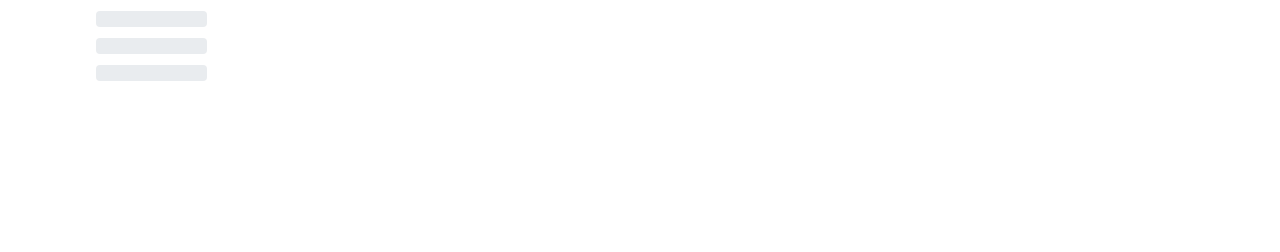
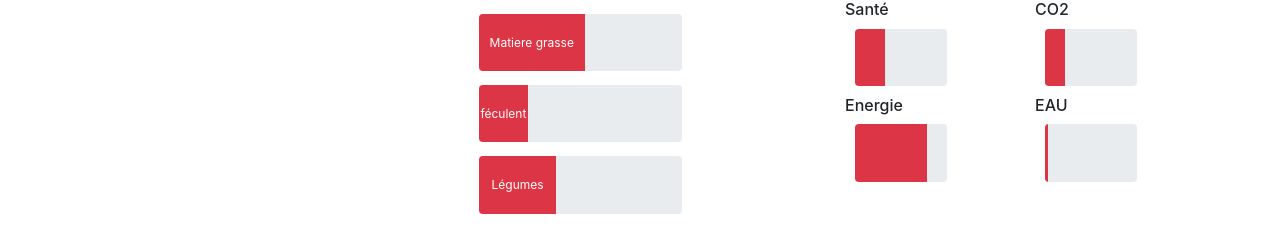
Before and after one commit to geoffrey-poelmans/hackinthewoods, a plain HTML site: page index.html in a window 1280 px wide. Drawn offline with nearby package versions, Linux system fonts and the light colour scheme.

Commit message:
footerprogress

```diff
--- a/index.html
+++ b/index.html
@@ -1,5 +1,6 @@
 <!DOCTYPE html>
 <html lang="en">
+
 <head>
   <meta charset="UTF-8">
   <meta name="viewport" content="width=device-width, initial-scale=1.0">
@@ -10,21 +11,47 @@
 </head>
 
 <body>
-<div class="container">
+  <div class="container">
+    <div class="row">
+      <div class="col-4">
+      </div>
+      <div class="col-4">
+        <div class="progress">
+          <div id="progressbar" class="progress-bar bg-danger" role="progressbar" style="width: 52%" aria-valuenow="0" aria-valuemin="0"
+            aria-valuemax="80"> Matiere grasse</div>
+        </div>
+        <div class="progress">
+          <div id="progressbar" class="progress-bar bg-danger" role="progressbar" style="width: 24%" aria-valuenow="0" aria-valuemin="0"
+            aria-valuemax="80"> féculent</div>
+        </div>
+        <div class="progress">
+          <div id="progressbar" class="progress-bar bg-danger" role="progressbar" style="width: 38%" aria-valuenow="0" aria-valuemin="0"
+            aria-valuemax="80"> Légumes</div>
+        </div>
+      </div>
 
-    <div class="progress">
-      <div id="progressbar" class="progress-bar bg-danger" role="progressbar" style="width: 0%" aria-valuenow="0" aria-valuemin="0"
+    <div class="col-2">
+        <H6>Santé</H6>
+      <div class="progress" id="progress2">
+        <div id="progressbar2" class="progress-bar bg-danger" role="progressbar" style="width: 33%" aria-valuenow="0" aria-valuemin="0"
+          aria-valuemax="80"></div>
+      </div>
+      <h6>Energie</h6>
+      <div class="progress" id="progress2">
+      <div id="progressbar2" class="progress-bar bg-danger" role="progressbar" style="width: 78%" aria-valuenow="0" aria-valuemin="0"
+      aria-valuemax="80"></div>
+  </div>
+  </div>
+  <div class="col-2">
+      <H6>CO2</H6>
+    <div class="progress" id="progress2">
+      <div id="progressbar2" class="progress-bar bg-danger" role="progressbar" style="width: 22%" aria-valuenow="0" aria-valuemin="0"
         aria-valuemax="80"></div>
     </div>
-    <div class="progress">
-      <div id="progressbar" class="progress-bar bg-danger" role="progressbar" style="width: 0%" aria-valuenow="0" aria-valuemin="0"
-        aria-valuemax="80"></div>
-    </div>
-    <div class="progress">
-      <div id="progressbar" class="progress-bar bg-danger" role="progressbar" style="width: 0%" aria-valuenow="0" aria-valuemin="0"
-        aria-valuemax="80"></div>
-    </div>
-  </div>
+    <H6>EAU</H6>
+    <div class="progress"id="progress2">
+    <div id="progressbar2" class="progress-bar bg-danger" role="progressbar" style="width: 4%" aria-valuenow="0" aria-valuemin="0"
+    aria-valuemax="80"></div>
   </div>
 
 
--- a/style.css
+++ b/style.css
@@ -5,7 +5,13 @@
 }
 
 .progress{
-  width:10%;
-  height: 2%;
-  margin:1%;
+  width:58%;
+  height: 52%;
+  margin:4%;
 }
+
+#progress2{
+  width:58%;
+  height: 52%;
+  margin:6%;
+}
```
